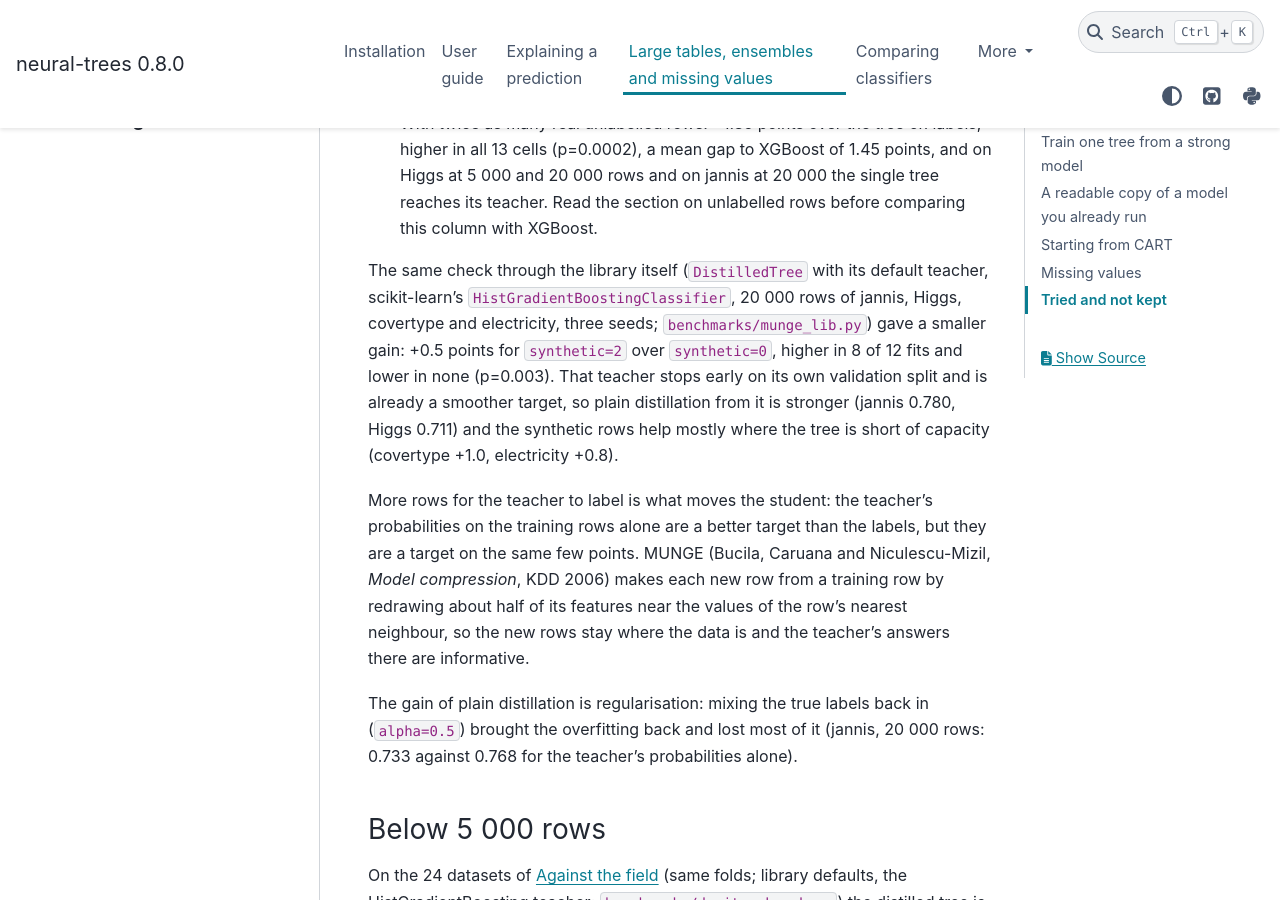
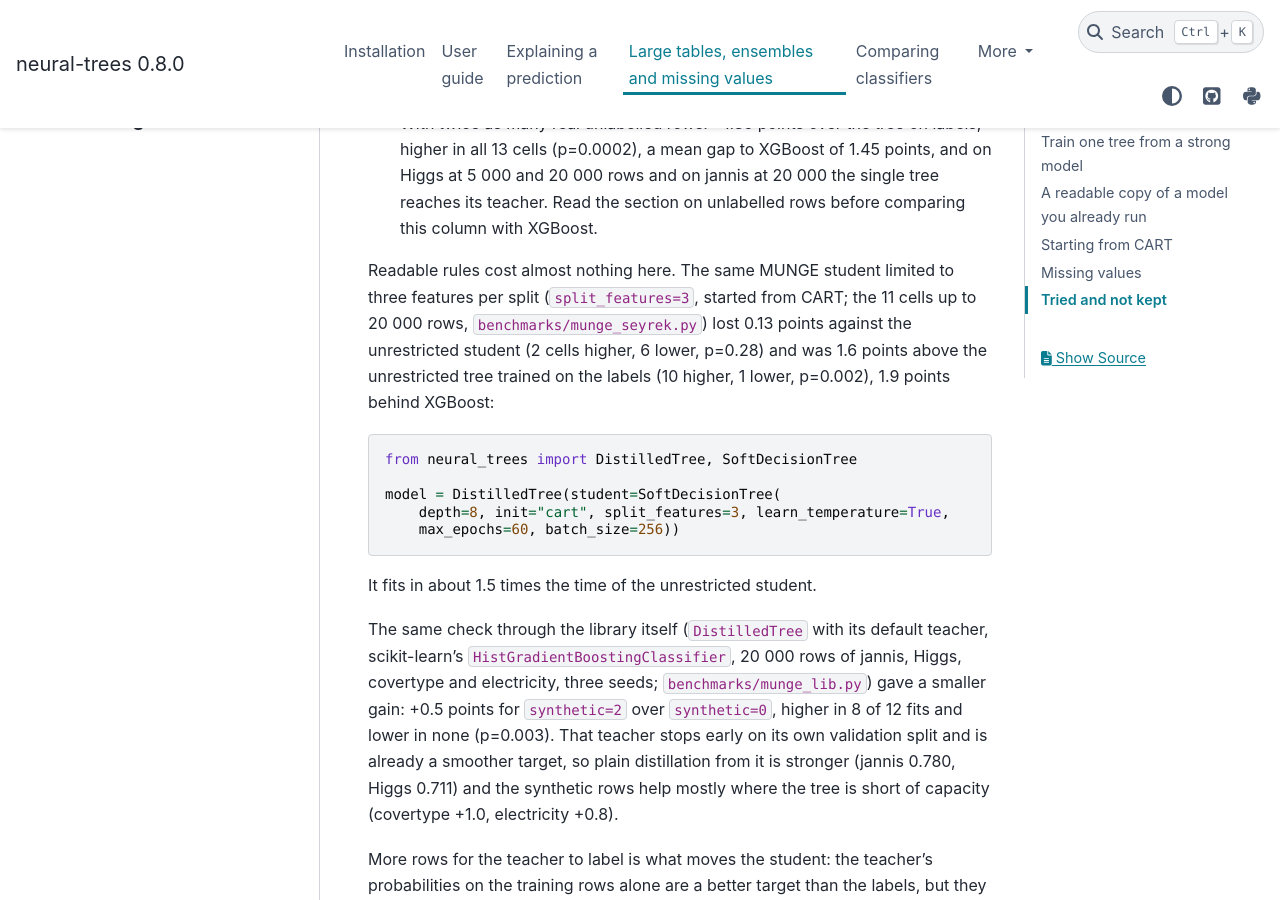
Before and after one commit to cgrtml/neural-trees, a Sphinx documentation site: the page built from docs/large_tables.rst, in a window 1280 px wide and 900 px high, scrolled down 2618 px. Built offline with Sphinx 7.4.7 and the PyData theme 0.15.4, drawn with Linux system fonts in a browser that asks for light colours; pages that are not in the unit, such as notebooks, are missing from menus.

Commit message:
munge_seyrek results at 1001177: three features per split cost the distilled tree 0.13 points

```diff
--- a/docs/large_tables.rst
+++ b/docs/large_tables.rst
@@ -79,6 +79,23 @@ Accuracy on the test set. Over the 13 cells:
   points, and on Higgs at 5 000 and 20 000 rows and on jannis at 20 000 the
   single tree reaches its teacher. Read the section on unlabelled rows
   before comparing this column with XGBoost.
+
+Readable rules cost almost nothing here. The same MUNGE student limited to
+three features per split (``split_features=3``, started from CART; the 11
+cells up to 20 000 rows, ``benchmarks/munge_seyrek.py``) lost 0.13 points
+against the unrestricted student (2 cells higher, 6 lower, p=0.28) and was
+1.6 points above the unrestricted tree trained on the labels (10 higher, 1
+lower, p=0.002), 1.9 points behind XGBoost:
+
+.. code-block:: python
+
+   from neural_trees import DistilledTree, SoftDecisionTree
+
+   model = DistilledTree(student=SoftDecisionTree(
+       depth=8, init="cart", split_features=3, learn_temperature=True,
+       max_epochs=60, batch_size=256))
+
+It fits in about 1.5 times the time of the unrestricted student.
 
 The same check through the library itself (``DistilledTree`` with its default
 teacher, scikit-learn's ``HistGradientBoostingClassifier``, 20 000 rows of
```
Also changed, not shown: README.md (+4 -1 lines), 1 other file.
